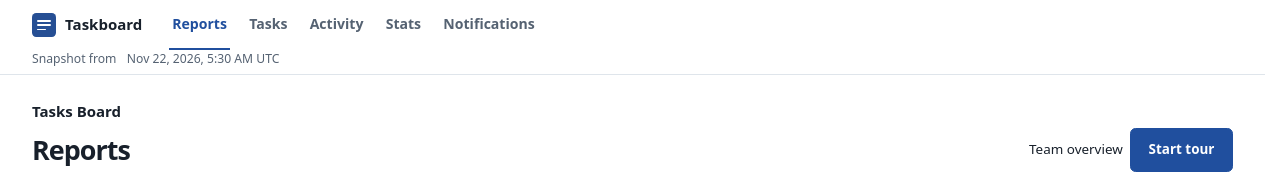
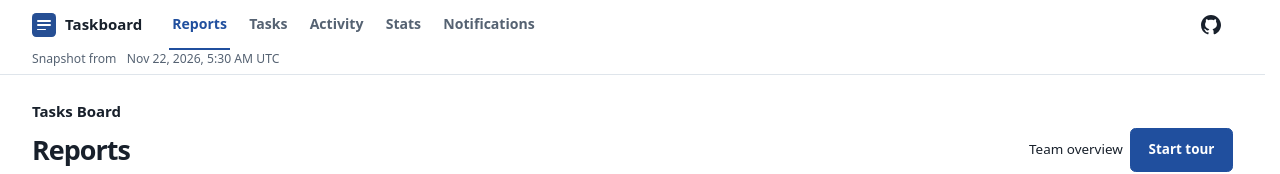
Before and after one commit to skyzh/taskboard, a React (Vite) app in the folder web/demo/: page / in a window 1280 px wide. Shown: the top 174 px of the page. Built offline with nearby package versions, Linux system fonts and the light colour scheme.

Commit message:
[T-1272] Link the demo navbar to GitHub
Co-authored-by: skyzh <4198311+skyzh@users.noreply.github.com>

```diff
--- a/web/demo/src/main.jsx
+++ b/web/demo/src/main.jsx
@@ -77,9 +77,12 @@ function SummaryDemo() {
       if (event.key === 'Escape' && active) finish()
     }}>
       <header className="app-header" ref={header}>
-        <div className="masthead">
+        <div className="masthead demo-masthead">
           <BoardBrand href={repository} />
           <BoardViews current="reports" reportsHref="#reports" showNotifications preview />
+          <DemoControl as="a" className="demo-repository" href={repository} aria-label="Taskboard on GitHub">
+            <span aria-hidden="true" />
+          </DemoControl>
         </div>
         <p className="appbar-connection snapshot-date">
           Snapshot from <time dateTime={capturedAt}>{snapshotTime} UTC</time>
--- a/web/demo/src/snapshot.css
+++ b/web/demo/src/snapshot.css
@@ -1,3 +1,23 @@
+.demo-repository {
+  display: grid;
+  place-items: center;
+  flex: none;
+  width: 2.75rem;
+  height: 2.75rem;
+  margin-inline-start: auto;
+  border-radius: .35rem;
+  color: var(--ink);
+}
+.demo-repository:hover { background: var(--wash); }
+.demo-repository span {
+  width: 1.25rem;
+  height: 1.25rem;
+  background: currentColor;
+  mask: url('../../src/project-marks/github.svg') center / contain no-repeat;
+}
+@media (max-width: 40rem) {
+  .demo-masthead .demo-repository { grid-column: 3; grid-row: 1; }
+}
 .snapshot-project { display: flex; align-items: center; min-height: 2rem; font-weight: var(--weight-emphasis); }
 .snapshot-tour {
   width: min(82rem, 100% - 1.8rem);
```
